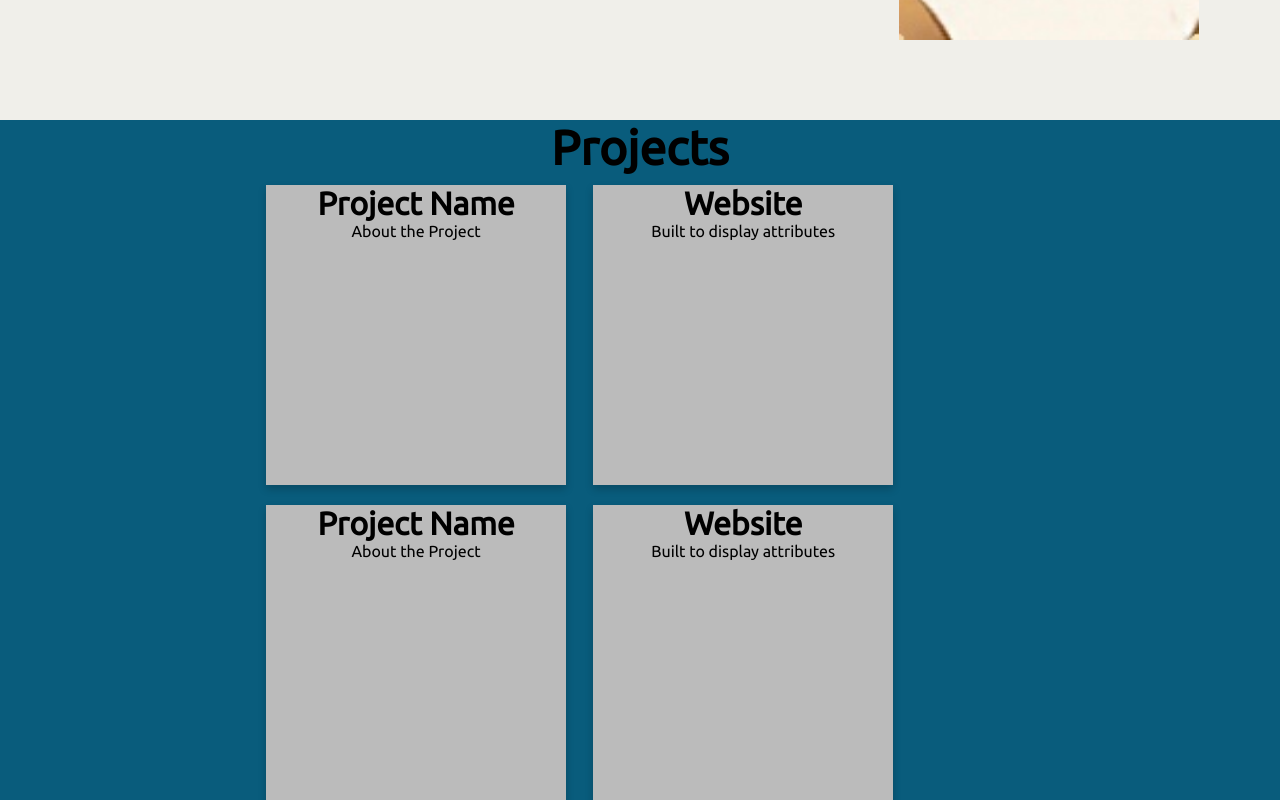
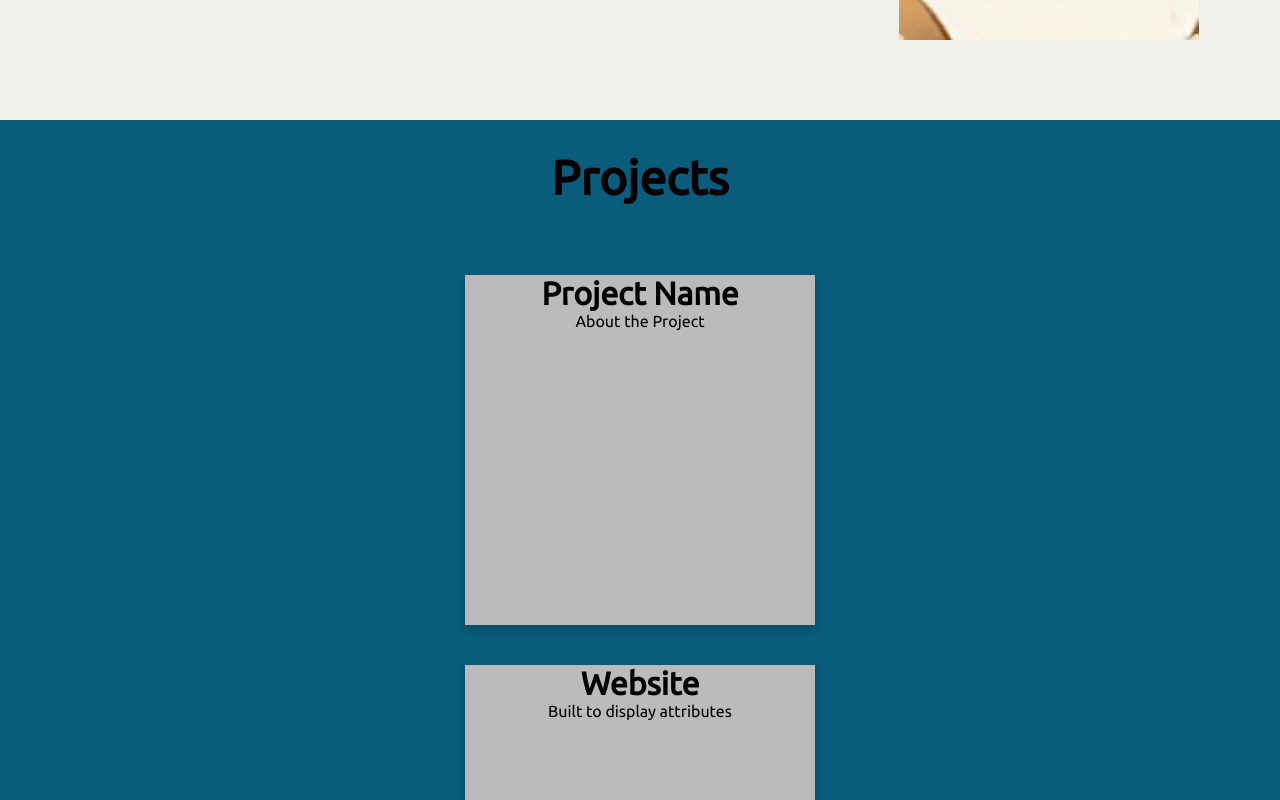
Before and after one commit to Daniel-Arul/personal-website-template, a React (Create React App) app: page / in a window 1280 px wide. Shown: the part 380-1180 px from the top of the page. Built offline with nearby package versions, Linux system fonts and the light colour scheme.

Commit message:
Update positioning and size of projects

```diff
--- a/src/Projects.css
+++ b/src/Projects.css
@@ -4,18 +4,22 @@
   margin-left: 20vw;
   margin-right: 20vw;
 }
+
+.Section-Title {
+  padding-top: 30px;
+}
+
 /* Three image containers (use 25% for four, and 50% for two, etc) */
 .column {
-  float: left;
-  width: 40%;
-  padding: 10px;
+  padding: 20px;
 }
 
-/* Clear floats after image containers */
-.row::after {
-  content: "";
-  clear: both;
-  display:  table;
+.row {
+  display: flex;
+  align-items: center;
+  justify-content: center;
+  padding: 50px;
+  flex-wrap: wrap;
 }
 
 body {
@@ -25,8 +29,8 @@ body {
 
 .flip-card {
   background-color: transparent;
-  width: 300px;
-  height: 300px;
+  width: 350px;
+  height: 350px;
   perspective: 1000px;
 }
 
```
